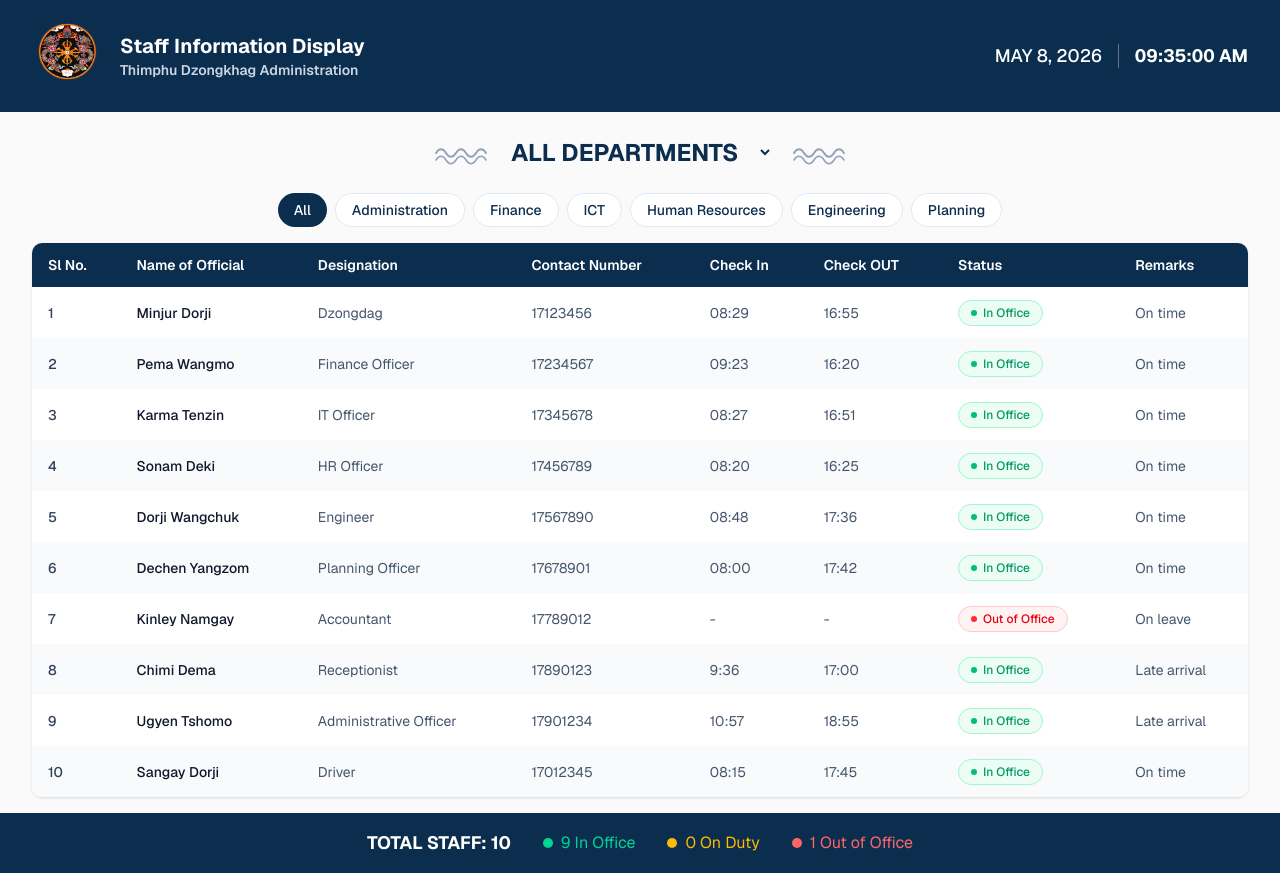
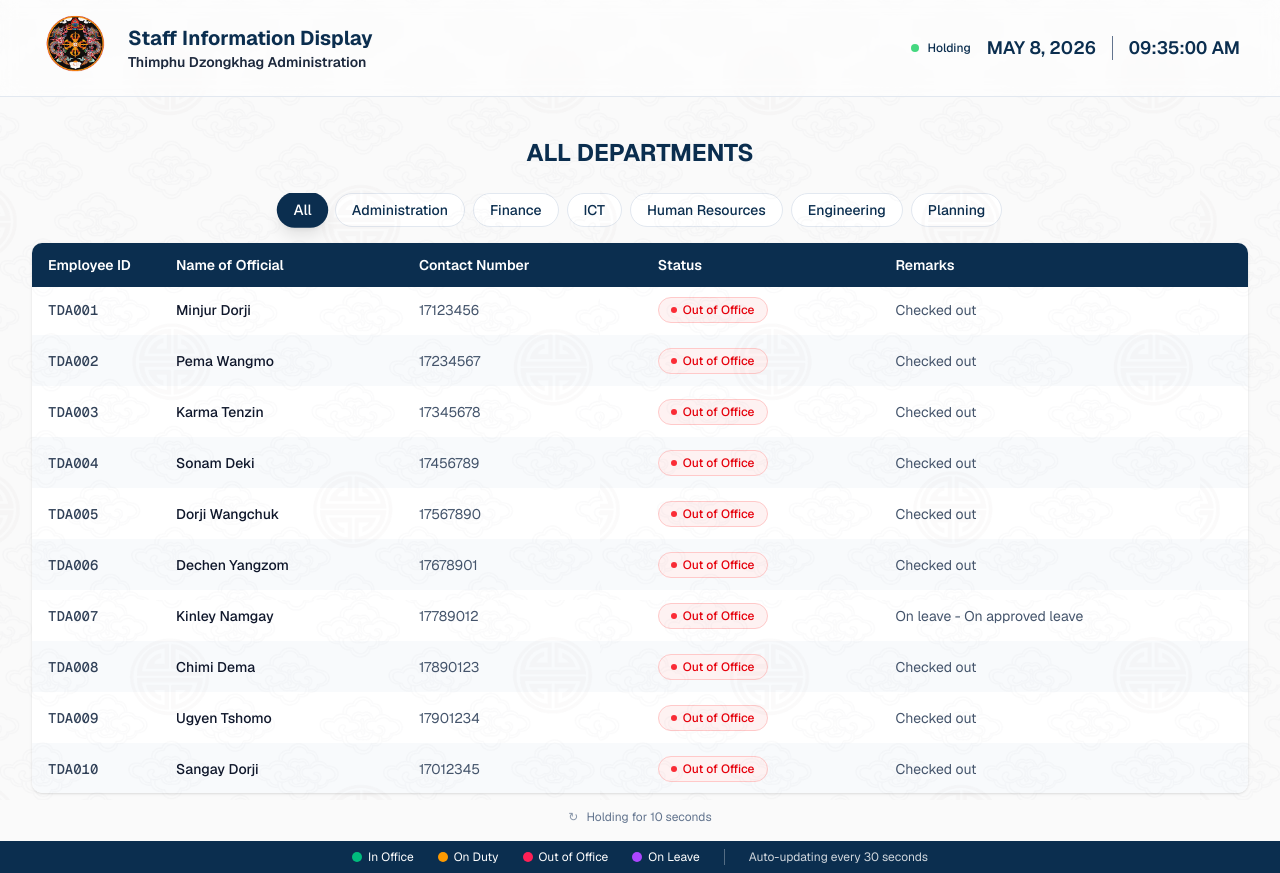
Before and after one commit to yangzoms2023-code/Staff-Attendance-Display-System, a Next.js app in the folder frontend1/file/: page /tv in a window 1280 px wide. Built offline with nearby package versions, Linux system fonts and the light colour scheme.

Commit message:
update tv screen

```diff
--- a/frontend1/file/app/tv/page.tsx
+++ b/frontend1/file/app/tv/page.tsx
@@ -2,7 +2,8 @@
 
 import { useState, useEffect, useRef } from "react"
 import { dataStore } from "@/lib/data-store"
-import type { Employee, AttendanceRecord, OutingRequest, LeaveRequest } from "@/lib/types"
+import type { Employee, LeaveRequest } from "@/lib/types"
+import { BackgroundPattern } from '@/components/background-pattern'
 
 export default function TVDashboard() {
   const [employees, setEmployees] = useState<Employee[]>([])
@@ -17,23 +18,20 @@ export default function TVDashboard() {
 
   const today = new Date().toISOString().split("T")[0]
 
+  const departments = ["All", ...Array.from(new Set(employees.map(e => e.department)))]
+
   useEffect(() => {
     dataStore.init()
     loadData()
 
-    // Update time every second
-    const timeInterval = setInterval(() => {
-      setCurrentTime(new Date())
-    }, 1000)
-
-    // Auto-refresh data every 30 seconds
-    const refreshInterval = setInterval(() => {
-      loadData()
-    }, 30000)
+    const timeInterval = setInterval(() => setCurrentTime(new Date()), 1000)
+    const refreshInterval = setInterval(loadData, 30000)
 
     return () => {
       clearInterval(timeInterval)
       clearInterval(refreshInterval)
+      if (autoScrollIntervalRef.current) clearInterval(autoScrollIntervalRef.current)
+      if (departmentTimerRef.current) clearTimeout(departmentTimerRef.current)
     }
   }, [])
 
@@ -68,18 +66,6 @@ export default function TVDashboard() {
     setEmployeeStatuses(statuses)
   }
 
-  // Helper function to get employee attendance record
-  const getEmployeeAttendance = (employeeId: string): AttendanceRecord | undefined => {
-    const allAttendance = dataStore.getAttendance()
-    return allAttendance.find(a => a.employeeId === employeeId && a.date === today)
-  }
-
-  // Helper function to get employee outing status
-  const getEmployeeOutingStatus = (employeeId: string): OutingRequest | undefined => {
-    const allOutings = dataStore.getOutingRequestsByEmployee(employeeId)
-    return allOutings.find(o => o.date === today && o.status === "approved" && !o.actualReturnTime)
-  }
-
   const formatTime = (date: Date) => {
     return date.toLocaleTimeString("en-US", {
       hour: "2-digit",
@@ -97,201 +83,216 @@ export default function TVDashboard() {
     }).toUpperCase()
   }
 
-  // Get unique departments
-  const departments = ["All", ...Array.from(new Set(employees.map(e => e.department)))]
-
-  // Filter employees by selected department
   const filteredEmployees = selectedDepartment === "All"
     ? employees
     : employees.filter(e => e.department === selectedDepartment)
 
-  // Calculate stats for filtered employees
-  const getStaffStats = () => {
-    let inOffice = 0
-    let onDuty = 0
-    let outOfOffice = 0
+  const startVerticalScrolling = () => {
+    if (!scrollContainerRef.current || filteredEmployees.length === 0) return
 
-    filteredEmployees.forEach(employee => {
-      const record = getEmployeeAttendance(employee.id)
-      const outingStatus = getEmployeeOutingStatus(employee.id)
-      const status = record?.status ?? "Absent"
+    const scrollContainer = scrollContainerRef.current
+    let scrollAmount = scrollContainer.scrollTop
+    const scrollStep = 1
+    const scrollInterval = 30
 
-      if (outingStatus) {
-        if (outingStatus.purpose === "official") {
-          onDuty++
-        } else {
-          outOfOffice++
-        }
-      } else if (status === "Present" || status === "Late") {
-        inOffice++
-      } else {
-        outOfOffice++
-      }
-    })
+    if (autoScrollIntervalRef.current) clearInterval(autoScrollIntervalRef.current)
 
-    return { inOffice, onDuty, outOfOffice, total: filteredEmployees.length }
+    const totalScrollHeight = scrollContainer.scrollHeight - scrollContainer.clientHeight
+
+    if (totalScrollHeight <= 0) {
+      setIsAutoScrolling(false)
+      startDepartmentHoldTimer()
+      return
     }
 
-  const stats = getStaffStats()
+    autoScrollIntervalRef.current = setInterval(() => {
+      if (scrollContainer && isAutoScrolling && !isChangingDepartment) {
+        scrollAmount += scrollStep
 
-  // Decorative cloud/wave SVG component
-  const DecorativeWave = ({ flip = false }: { flip?: boolean }) => (
-    <svg
-      width="60"
-      height="30"
-      viewBox="0 0 60 30"
-      fill="none"
-      className={flip ? "scale-x-[-1]" : ""}
-    >
-      <path
-        d="M5 15C8 10 12 10 15 15C18 20 22 20 25 15C28 10 32 10 35 15C38 20 42 20 45 15C48 10 52 10 55 15"
-        stroke="#94a3b8"
-        strokeWidth="2"
-        fill="none"
-        strokeLinecap="round"
-      />
-      <path
-        d="M5 22C8 17 12 17 15 22C18 27 22 27 25 22C28 17 32 17 35 22C38 27 42 27 45 22C48 17 52 17 55 22"
-        stroke="#94a3b8"
-        strokeWidth="1.5"
-        fill="none"
-        strokeLinecap="round"
-      />
-    </svg>
-  )
+        if (scrollAmount >= totalScrollHeight) {
+          clearInterval(autoScrollIntervalRef.current!)
+          autoScrollIntervalRef.current = null
+          setIsAutoScrolling(false)
+          startDepartmentHoldTimer()
+        } else {
+          scrollContainer.scrollTop = scrollAmount
+        }
+      }
+    }, scrollInterval)
+  }
+
+  const startDepartmentHoldTimer = () => {
+    if (departmentTimerRef.current) clearTimeout(departmentTimerRef.current)
+
+    departmentTimerRef.current = setTimeout(() => {
+      moveToNextDepartment()
+    }, 10000)
+  }
+
+  const stopDepartmentHoldTimer = () => {
+    if (departmentTimerRef.current) {
+      clearTimeout(departmentTimerRef.current)
+      departmentTimerRef.current = null
+    }
+  }
+
+  const moveToNextDepartment = () => {
+    if (isChangingDepartment) return
+
+    setIsChangingDepartment(true)
+    setIsAutoScrolling(false)
+    stopDepartmentHoldTimer()
+
+    if (autoScrollIntervalRef.current) {
+      clearInterval(autoScrollIntervalRef.current)
+      autoScrollIntervalRef.current = null
+    }
+
+    const currentIndex = departments.indexOf(selectedDepartment)
+    const nextIndex = (currentIndex + 1) % departments.length
+    const nextDepartment = departments[nextIndex]
+
+    setSelectedDepartment(nextDepartment)
+
+    if (scrollContainerRef.current) {
+      scrollContainerRef.current.scrollTop = 0
+    }
+
+    setIsChangingDepartment(false)
+    setIsAutoScrolling(true)
+  }
+
+  useEffect(() => {
+    const timer = setTimeout(() => {
+      if (filteredEmployees.length > 0 && isAutoScrolling && !isChangingDepartment) {
+        if (scrollContainerRef.current) scrollContainerRef.current.scrollTop = 0
+        startVerticalScrolling()
+      } else if (filteredEmployees.length > 0 && !isAutoScrolling && !isChangingDepartment && !departmentTimerRef.current) {
+        startDepartmentHoldTimer()
+      }
+    }, 200)
+
+    return () => clearTimeout(timer)
+  }, [filteredEmployees.length, selectedDepartment])
+
+  const handleMouseEnter = () => {
+    setIsAutoScrolling(false)
+    stopDepartmentHoldTimer()
+    if (autoScrollIntervalRef.current) clearInterval(autoScrollIntervalRef.current)
+  }
+
+  const handleMouseLeave = () => {
+    if (!isChangingDepartment) setIsAutoScrolling(true)
+  }
+
+  const handleDepartmentClick = (dept: string) => {
+    if (isChangingDepartment || dept === selectedDepartment) return
+
+    setIsChangingDepartment(true)
+    setIsAutoScrolling(false)
+    stopDepartmentHoldTimer()
+    if (autoScrollIntervalRef.current) clearInterval(autoScrollIntervalRef.current)
+
+    setSelectedDepartment(dept)
+    if (scrollContainerRef.current) scrollContainerRef.current.scrollTop = 0
+
+    setTimeout(() => {
+      setIsChangingDepartment(false)
+      setIsAutoScrolling(true)
+    }, 100)
+  }
 
   return (
     <div className="flex min-h-screen flex-col bg-[#fafafa]">
-      {/* Header - Dark Navy */}
-      <header className="bg-[#0B2E4F] px-8 py-5">
+      <BackgroundPattern />
+      <header className="px-10 py-3 bg-transparent bg-white/50 backdrop-blur-sm border-b border-border flex-shrink-0">
         <div className="flex items-center justify-between">
           <div className="flex items-center gap-4">
             <img src="/icon.png" alt="Logo" className="h-18 w-18 object-contain" />
             <div>
-              <h1 className="text-xl font-bold text-white">Staff Information Display</h1>
-              <p className="text-sm text-slate-300 font-semibold">Thimphu Dzongkhag Administration</p>
+              <h1 className="text-xl font-bold text-[#0B2E4F]">Staff Information Display</h1>
+              <p className="text-sm text-slate-800 font-semibold">Thimphu Dzongkhag Administration</p>
             </div>
           </div>
           <div className="flex items-center gap-4">
-            <span className="text-lg font-medium text-white">{formatDate(currentTime)}</span>
+            <div className="flex items-center gap-2">
+              <div className={`h-2 w-2 rounded-full ${!isChangingDepartment ? 'bg-green-500 animate-pulse' : 'bg-yellow-500'}`} />
+              <span className="text-xs font-medium text-[#0B2E4F]">
+                {isChangingDepartment ? 'Switching...' : (isAutoScrolling ? 'Scrolling' : 'Holding')}
+              </span>
+            </div>
+            <span className="text-lg font-semibold text-[#0B2E4F]">{formatDate(currentTime)}</span>
             <div className="h-6 w-px bg-slate-500" />
-            <span className="text-lg font-bold tabular-nums text-white">{formatTime(currentTime)}</span>
+            <span className="text-lg font-semibold tabular-nums text-[#0B2E4F]">{formatTime(currentTime)}</span>
           </div>
         </div>
       </header>
 
-      {/* Department Title Section */}
-      <div className="flex items-center justify-center gap-4 py-6">
-        <DecorativeWave />
-        <div className="flex items-center gap-3">
-          {selectedDepartment !== "All" ? (
-            <h2 className="text-2xl font-bold text-[#0B2E4F]">{selectedDepartment.toUpperCase()}</h2>
-          ) : (
-            <select
-              value={selectedDepartment}
-              onChange={(e) => setSelectedDepartment(e.target.value)}
-              className="border-0 bg-transparent text-2xl font-bold text-[#0B2E4F] focus:outline-none cursor-pointer"
-            >
-              {departments.map(dept => (
-                <option key={dept} value={dept}>
-                  {dept === "All" ? "ALL DEPARTMENTS" : dept.toUpperCase()}
-                </option>
-              ))}
-            </select>
-          )}
-        </div>
-        <DecorativeWave flip />
+      <div className="flex items-center justify-center gap-4 pt-10 pb-6 flex-shrink-0">
+        <h2 className="text-2xl font-bold text-[#0B2E4F] transition-all duration-300">
+          {selectedDepartment === "All" ? "ALL DEPARTMENTS" : `${selectedDepartment} DEPARTMENT`}
+        </h2>
       </div>
 
       <div className="flex justify-center gap-2 px-8 pb-4 flex-shrink-0 overflow-x-auto">
         {departments.map(dept => (
           <button
             key={dept}
-            onClick={() => setSelectedDepartment(dept)}
-            className={`rounded-full px-4 py-1.5 text-sm font-medium transition-colors ${
-              selectedDepartment === dept
-                ? "bg-[#0B2E4F] text-white"
+            onClick={() => handleDepartmentClick(dept)}
+            disabled={isChangingDepartment}
+            className={`rounded-full px-4 py-1.5 text-sm font-medium transition-all whitespace-nowrap
+              ${selectedDepartment === dept
+                ? "bg-[#0B2E4F] text-white shadow-lg scale-105"
                 : "bg-white text-[#0B2E4F] hover:bg-slate-100 border border-slate-200"
-            }`}
+              } ${isChangingDepartment ? 'opacity-50 cursor-not-allowed' : ''}`}
           >
             {dept}
           </button>
         ))}
       </div>
 
-      {/* Staff Table */}
-      <div className="flex-1 px-8 pb-4">
-        <div className="overflow-hidden rounded-lg bg-white shadow-sm">
+      <div className="flex-1 px-8 pb-4 min-h-0">
+        <div className="overflow-hidden rounded-lg bg-white shadow-sm h-full flex flex-col">
+          <div className="overflow-x-auto flex-1">
+            <div
+              ref={scrollContainerRef}
+              className="h-[550px] overflow-y-auto transition-opacity duration-300"
+              onMouseEnter={handleMouseEnter}
+              onMouseLeave={handleMouseLeave}
+            >
               <table className="w-full">
-            <thead>
+                <thead className="sticky top-0 bg-[#0B2E4F] z-10">
                   <tr className="bg-[#0B2E4F] text-white">
-                <th className="px-4 py-3 text-left text-sm font-semibold">Sl No.</th>
+                    <th className="px-4 py-3 text-left text-sm font-semibold w-32">Employee ID</th>
                     <th className="px-4 py-3 text-left text-sm font-semibold">Name of Official</th>
-                <th className="px-4 py-3 text-left text-sm font-semibold">Designation</th>
                     <th className="px-4 py-3 text-left text-sm font-semibold">Contact Number</th>
-                <th className="px-4 py-3 text-left text-sm font-semibold">Check In</th>
-                <th className="px-4 py-3 text-left text-sm font-semibold">Check OUT</th>
                     <th className="px-4 py-3 text-left text-sm font-semibold">Status</th>
                     <th className="px-4 py-3 text-left text-sm font-semibold">Remarks</th>
                   </tr>
                 </thead>
                 <tbody>
                   {filteredEmployees.map((employee, index) => {
-                const record = getEmployeeAttendance(employee.id)
-                const outingStatus = getEmployeeOutingStatus(employee.id)
-                const status = record?.status ?? "Absent"
-
-                let displayStatus: "In Office" | "On Duty" | "Out of Office" = "Out of Office"
-                let remarks: string = ""
-
-                if (outingStatus) {
-                  if (outingStatus.purpose === "official") {
-                    displayStatus = "On Duty"
-                    remarks = outingStatus.willReturn
-                      ? `Will be back at ${outingStatus.expectedReturnTime}`
-                      : "On official duty"
-                  } else {
-                    displayStatus = "Out of Office"
-                    remarks = outingStatus.willReturn
-                      ? `Will be back at ${outingStatus.expectedReturnTime}`
-                      : "Stepped out"
-                  }
-                } else if (status === "Present" || status === "Late") {
-                  displayStatus = "In Office"
-                  remarks = status === "Late" ? "Late arrival" : "On time"
-                } else if (status === "Leave") {
-                  displayStatus = "Out of Office"
-                  remarks = "On leave"
-                } else {
-                  displayStatus = "Out of Office"
-                  remarks = "Not checked in"
-                }
-
-                const checkInTime = record?.checkIn || "-"
-                const checkOutTime = record?.checkOut || "-"
+                    const status = employeeStatuses.get(employee.id) || { status: "Out of Office", remarks: "Unknown" }
 
                     return (
-                  <tr
-                    key={employee.id}
-                    className={index % 2 === 0 ? "bg-white" : "bg-slate-50"}
-                  >
-                    <td className="px-4 py-3 text-sm font-medium text-slate-700">{index + 1}</td>
+                      <tr key={employee.id} className={`${index % 2 === 0 ? "bg-white" : "bg-slate-50"} hover:bg-
+                      slate-100 transition-colors`}>
+                        <td className="px-4 py-3 text-sm font-medium text-slate-700 font-mono">
+                          {employee.employeeId}
+                        </td>
                         <td className="px-4 py-3 text-sm font-medium text-slate-900">{employee.name}</td>
-                    <td className="px-4 py-3 text-sm text-slate-600">{employee.designation}</td>
-                    <td className="px-4 py-3 text-sm text-slate-600">{employee.contactNumber}</td>
-                    <td className="px-4 py-3 text-sm text-slate-600">{checkInTime}</td>
-                    <td className="px-4 py-3 text-sm text-slate-600">{checkOutTime}</td>
+                        <td className="px-4 py-3 text-sm text-slate-600">{employee.contactNumber || "-"}</td>
                         <td className="px-4 py-3">
-                      <StatusBadge status={displayStatus} />
+                          <StatusBadge status={status.status as "In Office" | "On Duty" | "Out of Office" | "On Leave"} />
                         </td>
-                    <td className="px-4 py-3 text-sm text-slate-600">{remarks}</td>
+                        <td className="px-4 py-3 text-sm text-slate-600">{status.remarks}</td>
                       </tr>
                     )
                   })}
                   {filteredEmployees.length === 0 && (
                     <tr>
-                  <td colSpan={8} className="px-4 py-8 text-center text-slate-500">
-                    No staff members found
+                      <td colSpan={5} className="px-4 py-8 text-center text-slate-500">
+                        No staff members found in {selectedDepartment} department
                       </td>
                     </tr>
                   )}
@@ -299,24 +300,40 @@ export default function TVDashboard() {
               </table>
             </div>
           </div>
+        </div>
 
-      {/* Footer - Dark Navy with Stats */}
-      <footer className="bg-[#0B2E4F] px-8 py-4">
-        <div className="flex items-center justify-center gap-8">
-          <span className="text-lg font-bold text-white">
-            TOTAL STAFF: {stats.total}
+        <div className="mt-4 flex justify-center items-center gap-2">
+          <div className="text-xs text-slate-500 text-center">
+            <span className="inline-flex items-center gap-2">
+              <span className={`animate-pulse ${isChangingDepartment ? 'text-yellow-500' : ''}`}>↻</span>
+              {isChangingDepartment ? 'Switching department...' :
+                (isAutoScrolling ? 'Auto-scrolling • Hover to pause' : 'Holding for 10 seconds')}
             </span>
-          <div className="flex items-center gap-2">
-            <span className="h-2.5 w-2.5 rounded-full bg-emerald-400" />
-            <span className="text-emerald-400">{stats.inOffice} In Office</span>
           </div>
-          <div className="flex items-center gap-2">
-            <span className="h-2.5 w-2.5 rounded-full bg-amber-400" />
-            <span className="text-amber-400">{stats.onDuty} On Duty</span>
         </div>
-          <div className="flex items-center gap-2">
-            <span className="h-2.5 w-2.5 rounded-full bg-red-400" />
-            <span className="text-red-400">{stats.outOfOffice} Out of Office</span>
+      </div>
+
+      <footer className="mt-auto bg-[#0B2E4F] py-2 flex-shrink-0">
+        <div className="flex justify-center items-center gap-6">
+          <div className="flex items-center gap-1.5">
+            <span className="h-2.5 w-2.5 rounded-full bg-emerald-500" />
+            <span className="text-xs text-white">In Office</span>
+          </div>
+          <div className="flex items-center gap-1.5">
+            <span className="h-2.5 w-2.5 rounded-full bg-amber-500" />
+            <span className="text-xs text-white">On Duty</span>
+          </div>
+          <div className="flex items-center gap-1.5">
+            <span className="h-2.5 w-2.5 rounded-full bg-rose-500" />
+            <span className="text-xs text-white">Out of Office</span>
+          </div>
+          <div className="flex items-center gap-1.5">
+            <span className="h-2.5 w-2.5 rounded-full bg-purple-500" />
+            <span className="text-xs text-white">On Leave</span>
+          </div>
+          <div className="h-4 w-px bg-white/30" />
+          <div className="flex items-center gap-1.5">
+            <span className="text-xs text-white/80">Auto-updating every 30 seconds</span>
           </div>
         </div>
       </footer>
@@ -324,17 +341,19 @@ export default function TVDashboard() {
   )
 }
 
-function StatusBadge({ status }: { status: "In Office" | "On Duty" | "Out of Office" }) {
+function StatusBadge({ status }: { status: "In Office" | "On Duty" | "Out of Office" | "On Leave" }) {
   const styles = {
     "In Office": "bg-emerald-50 text-emerald-600 border-emerald-200",
     "On Duty": "bg-amber-50 text-amber-600 border-amber-200",
-    "Out of Office": "bg-red-50 text-red-600 border-red-200"
+    "Out of Office": "bg-red-50 text-red-600 border-red-200",
+    "On Leave": "bg-purple-50 text-purple-600 border-purple-200"
   }
 
   const dotStyles = {
     "In Office": "bg-emerald-500",
     "On Duty": "bg-amber-500",
-    "Out of Office": "bg-red-500"
+    "Out of Office": "bg-red-500",
+    "On Leave": "bg-purple-500"
   }
 
   return (
```
Lines whose indentation alone changed are shown as unchanged.
